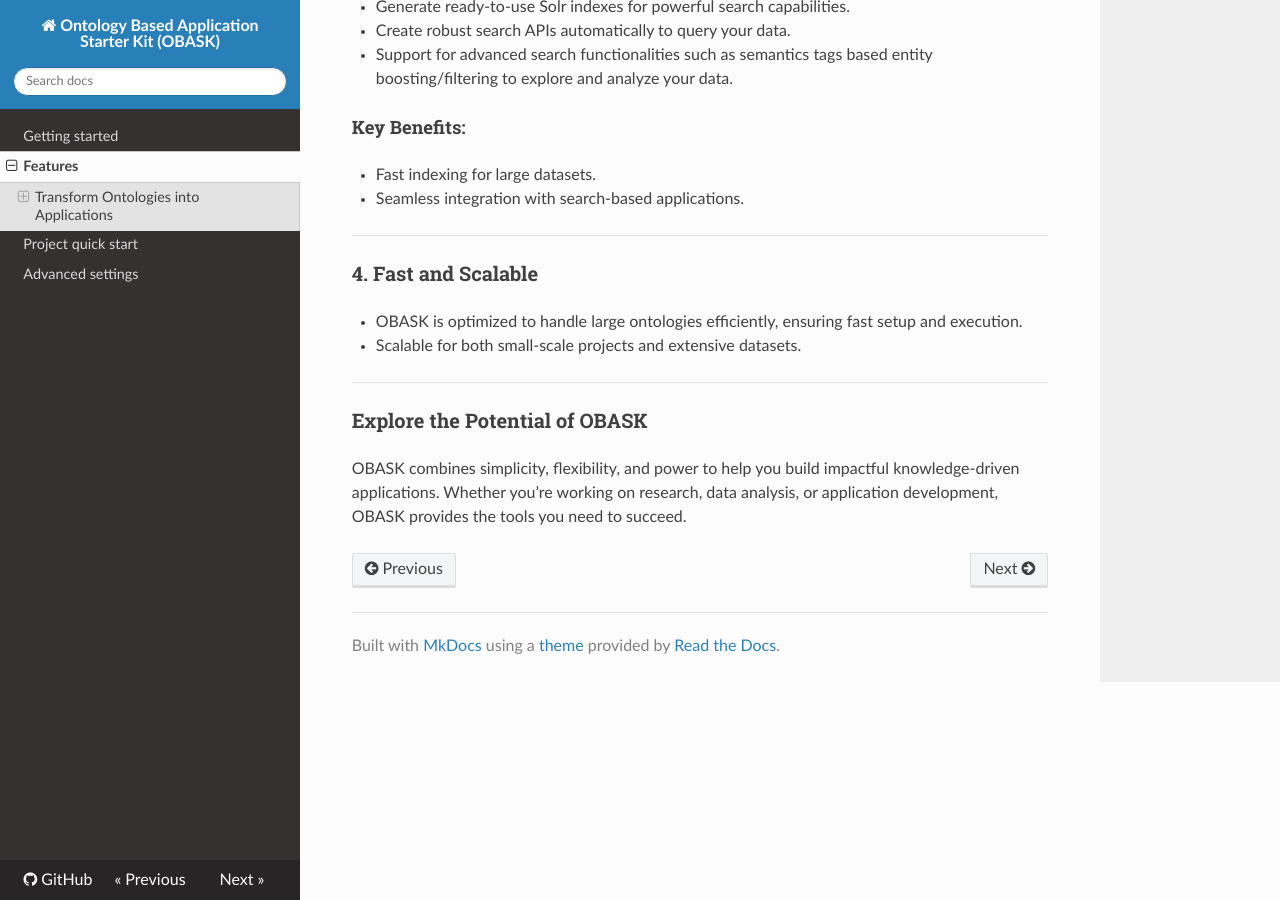
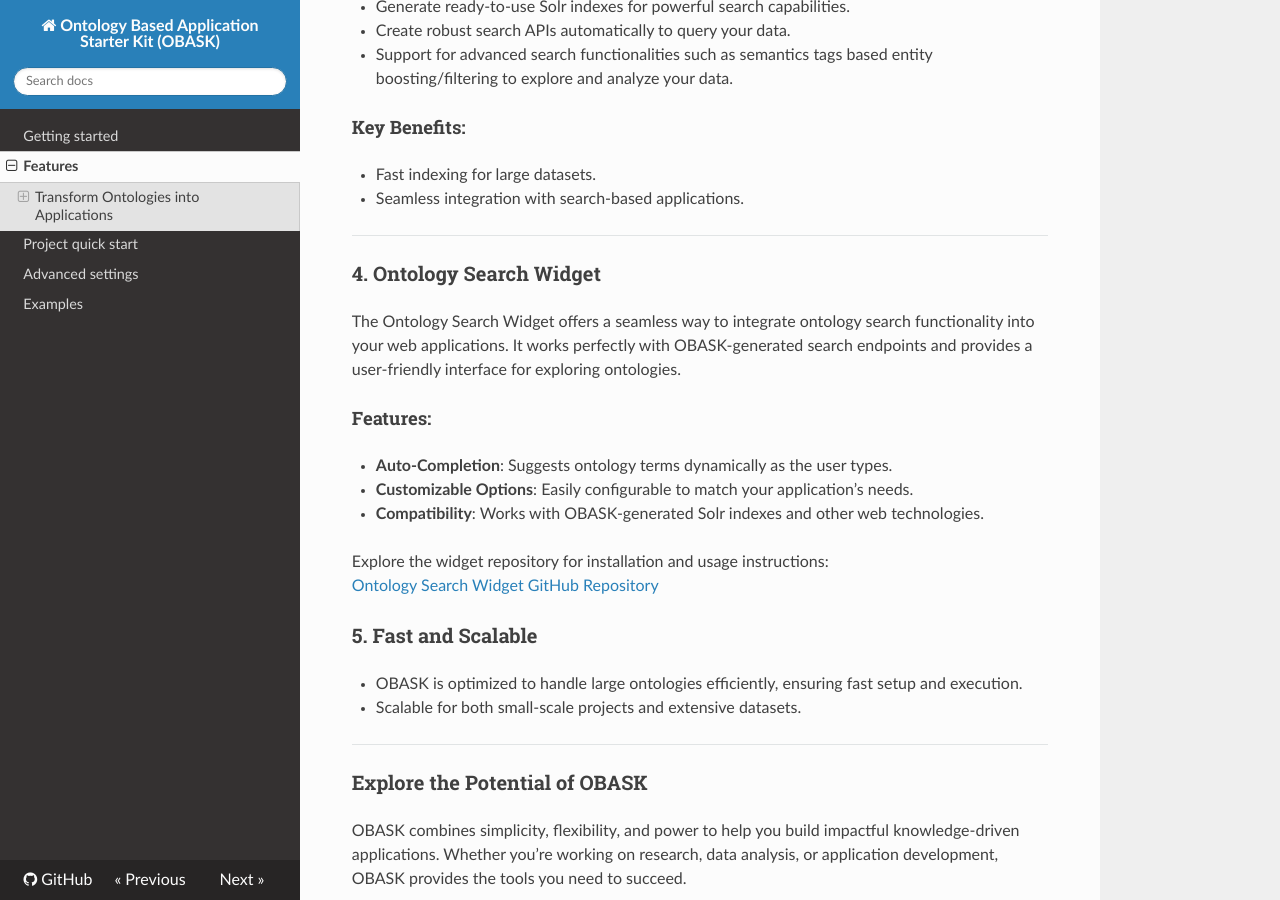
Before and after one commit to OBASKTools/obask, an MkDocs documentation site: the page built from docs/features.md, in a window 1280 px wide and 900 px high, scrolled down 1403 px. Built offline with MkDocs 1.6.1, drawn with Linux system fonts in a browser that asks for light colours; nearby versions of some CDN libraries.

Commit message:
examples documentation added

```diff
--- a/docs/features.md
+++ b/docs/features.md
@@ -60,7 +60,18 @@
 
 ---
 
-### **4. Fast and Scalable**
+### **4. Ontology Search Widget**
+The Ontology Search Widget offers a seamless way to integrate ontology search functionality into your web applications. It works perfectly with OBASK-generated search endpoints and provides a user-friendly interface for exploring ontologies.
+
+#### Features:
+- **Auto-Completion**: Suggests ontology terms dynamically as the user types.
+- **Customizable Options**: Easily configurable to match your application’s needs.
+- **Compatibility**: Works with OBASK-generated Solr indexes and other web technologies.
+
+Explore the widget repository for installation and usage instructions:
+[Ontology Search Widget GitHub Repository](https://github.com/OBASKTools/ontology-search-widget)
+
+### **5. Fast and Scalable**
 - OBASK is optimized to handle large ontologies efficiently, ensuring fast setup and execution.
 - Scalable for both small-scale projects and extensive datasets.
 
--- a/mkdocs.yml
+++ b/mkdocs.yml
@@ -13,5 +13,6 @@
   - Features: features.md
   - Project quick start: quick_start.md
   - Advanced settings: advanced_config.md
+  - Examples: examples.md
 
 repo_url: https://github.com/OBASKTools/obask
```
Also changed, not shown: docs/examples.md (added, +57 -0 lines), docs/index.md (+1 -0 lines), docs/quick_start.md (+9 -0 lines).
